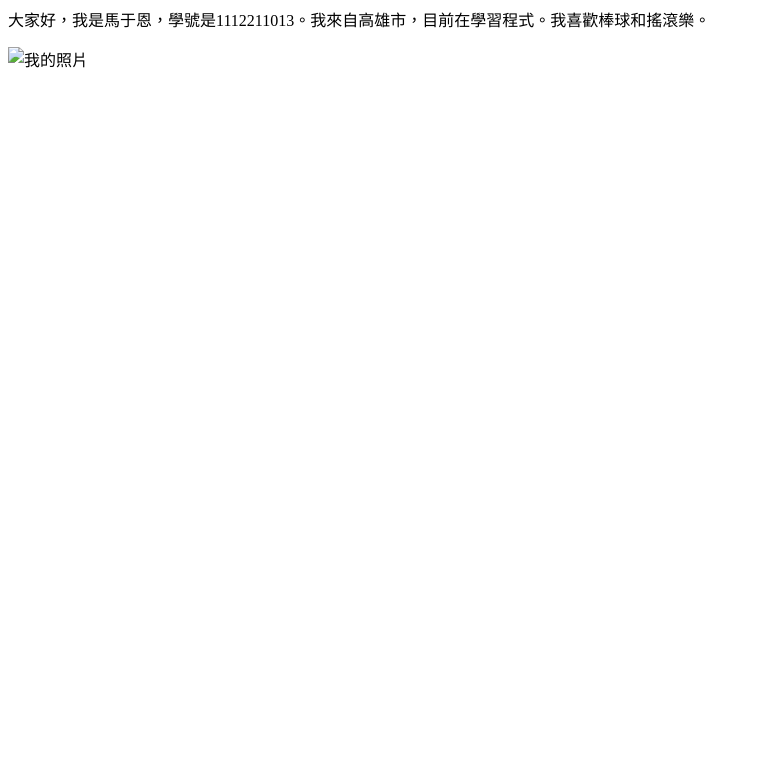
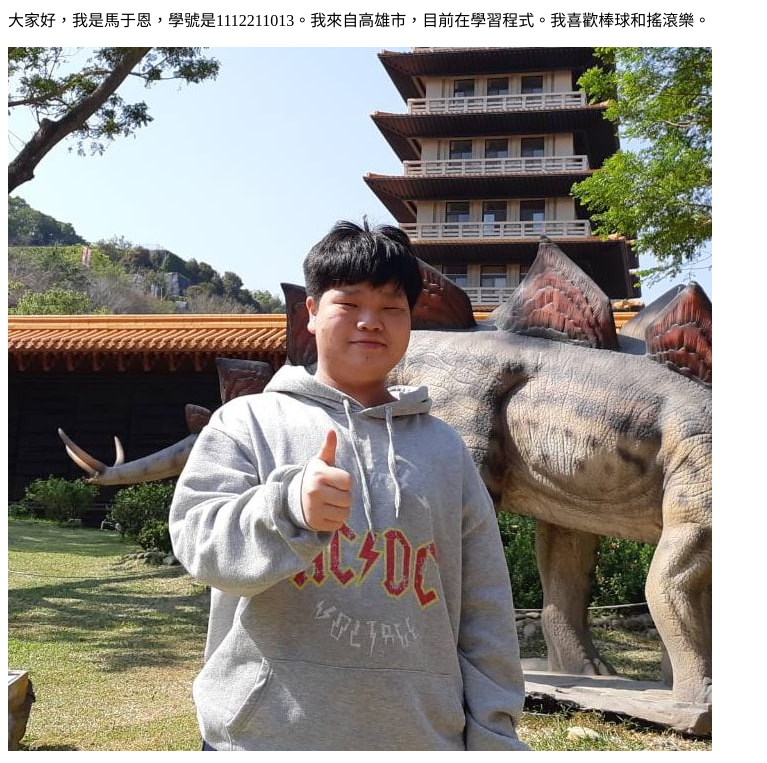
Before and after one commit to yuen931206/1112211013, a plain HTML site: page index.html in a window 1280 px wide. Shown: the part 73-836 px from the top of the page, without its empty margins (0-767 px from the left). Before the commit the page ends 800 px from the top, so only its background shows below. Drawn offline with Linux system fonts and the light colour scheme.

Commit message:
Update index.html

```diff
--- a/index.html
+++ b/index.html
@@ -9,7 +9,7 @@
 
     <h1>1112211013</h1>
     <p>大家好，我是馬于恩，學號是1112211013。我來自高雄市，目前在學習程式。我喜歡棒球和搖滾樂。</p>
-    <img src="./100001585s7.jpg" alt="我的照片">
+    <img src="./1000015857.jpg" alt="我的照片">
 
 </body>
 </html>
```
